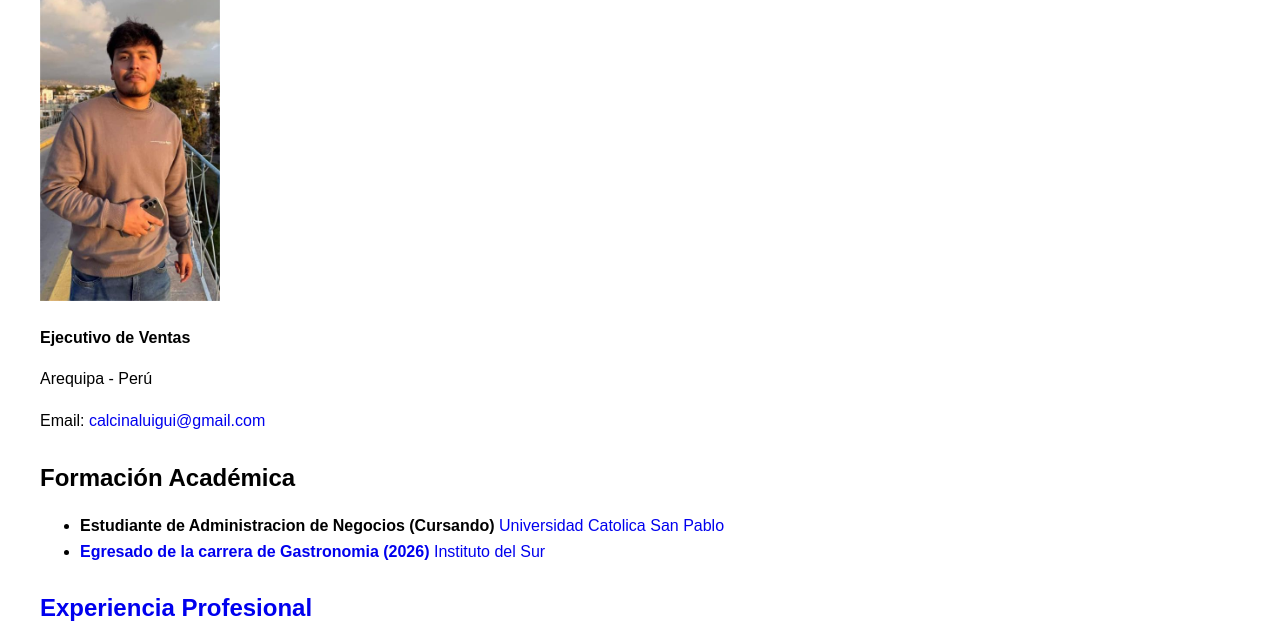
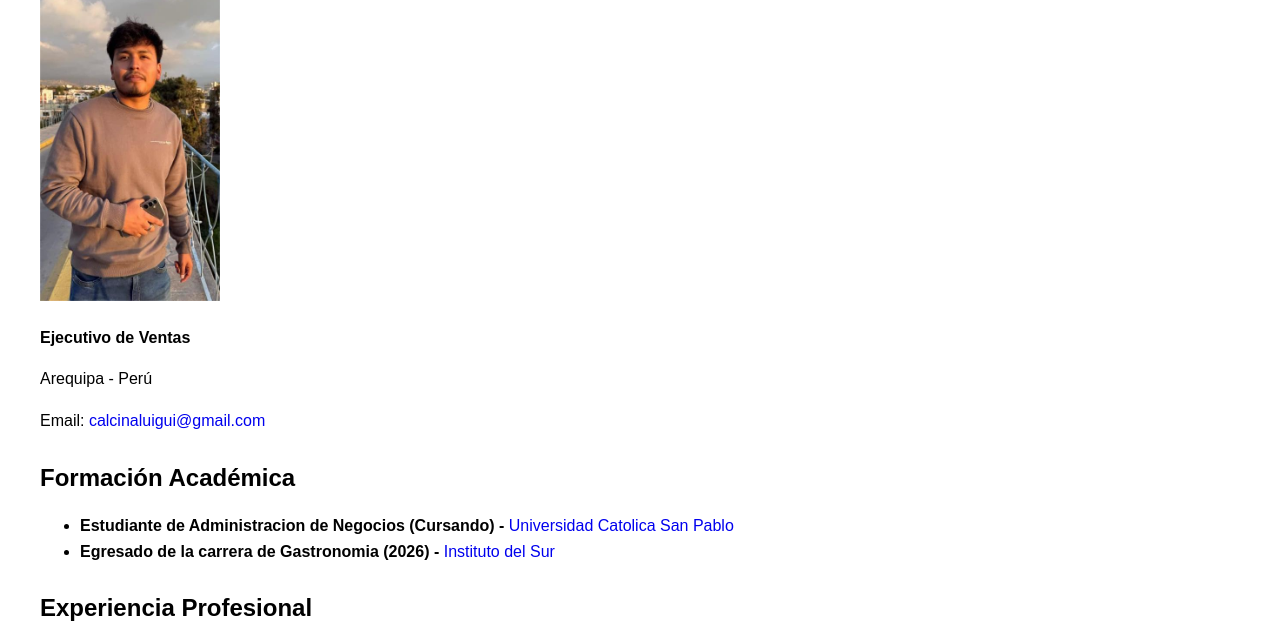
Before and after one commit to luiguicalcina-gif/Mi-Pagina-Web, a plain HTML site: page index.html in a window 1280 px wide. Shown: the part 108-749 px from the top of the page. Drawn offline with Linux system fonts and the light colour scheme.

Commit message:
Update index.html

```diff
--- a/index.html
+++ b/index.html
@@ -33,8 +33,8 @@
     <div class="section">
         <h2>Formación Académica</h2>
         <ul>
-            <li><strong>Estudiante de Administracion de Negocios (Cursando)</strong> <a href="https://ucsp.edu.pe/">Universidad Catolica San Pablo</li>
-            <li><strong>Egresado de la carrera de Gastronomia (2026)</strong> <a href="https://www.isur.edu.pe/">Instituto del Sur</li>
+            <li><strong>Estudiante de Administracion de Negocios (Cursando) - </strong> <a href="https://ucsp.edu.pe/"> Universidad Catolica San Pablo </a></li>
+            <li><strong>Egresado de la carrera de Gastronomia (2026) - </strong> <a href="https://www.isur.edu.pe/"> Instituto del Sur </a></li>
         </ul>
     </div>
 
```
